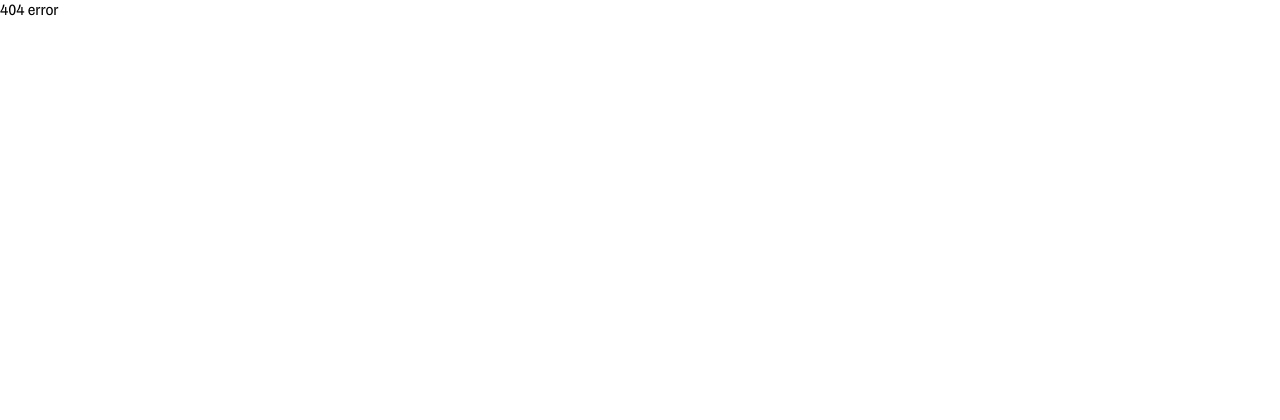
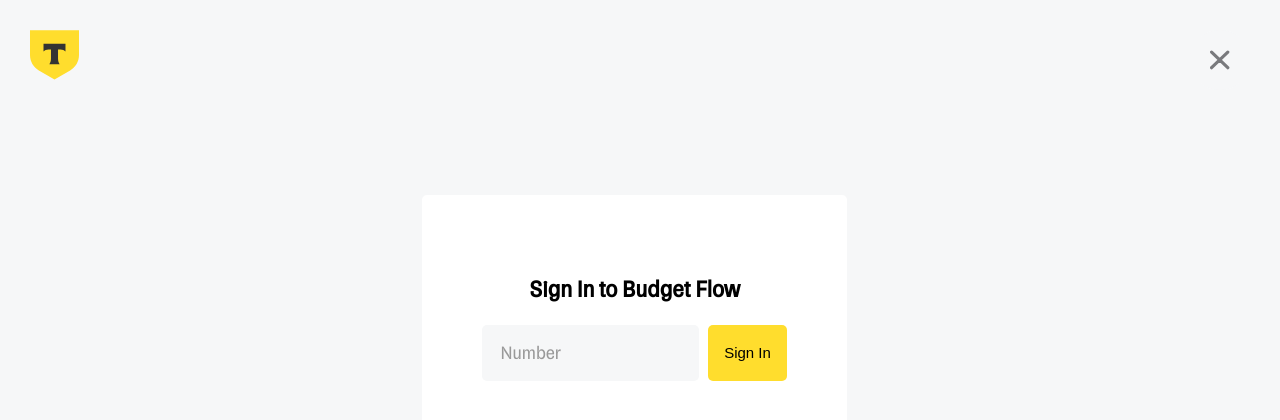
Before and after one commit to DanyaCorneum/Budget-Flow-Front-, a React (Vite) app: page /sign-in in a window 1280 px wide. Before the commit this address had no page. Shown: the top 420 px of the page. Built offline with nearby package versions, Linux system fonts and the light colour scheme.

Commit message:
sign in page develop 1

```diff
--- a/src/app/providers/router/router.tsx
+++ b/src/app/providers/router/router.tsx
@@ -1,6 +1,6 @@
 import {createBrowserRouter} from "react-router-dom";
 import {NavigationBar} from "../../../widgets";
-import {About, Home, Login, Other} from "../../../pages";
+import {About, Home, Login, Other, SignIn} from "../../../pages";
 
 
 export const router = createBrowserRouter(
@@ -28,5 +28,9 @@ export const router = createBrowserRouter(
             ],
             errorElement: <>404 error</>
         },
+        {
+            path: "/sign-in",
+            element: <SignIn/>
+        }
     ]
 );
--- a/src/app/styles/index.scss
+++ b/src/app/styles/index.scss
@@ -1,3 +1,5 @@
+@use "../../shared/styles/variables" as *;
+
 @font-face {
   font-family: "Tinkof Sans";
   src: url("../../../public/fonts/TinkoffSans-Regular.woff") format("woff");
@@ -12,6 +14,7 @@
 body {
   margin: 0;
   font-family: "Tinkof Sans", sans-serif;
+  background-color: $main-color;
 }
 
 button {
--- /dev/null
+++ b/src/pages/Home/Home.module.scss
@@ -0,0 +1,5 @@
+.home{
+  display: flex;
+  justify-content: center;
+
+}
--- a/src/pages/Home/Home.tsx
+++ b/src/pages/Home/Home.tsx
@@ -1,5 +1,14 @@
+import {Exit} from "../../widgets";
+import {default as Tbank} from "../../assets/tbank.svg"
+import styles from "./Home.module.scss"
+
+
 function Home(){
-    return <>Home</>
+    return <div className={styles["home"]}>
+        <img src={Tbank} alt={"tbank"}></img>
+
+        <Exit/>
+    </div>
 }
 
 export default  Home;
--- /dev/null
+++ b/src/pages/SignIn/SignIn.module.scss
@@ -0,0 +1,28 @@
+@use "../../shared/styles/variables" as variables;
+
+
+.sign-in{
+  display: flex;
+  justify-content: space-between;
+  background-color: variables.$secondary-color;
+  padding: 30px;
+  gap: 10rem;
+  img {
+    max-height: 50px;
+  }
+  .sign-in-window{
+    margin: 13.5% 64px;
+    background-color: variables.$main-color;
+    text-align: center;
+    padding: 60px;
+    border-radius: variables.$border-radius;
+    .sign-in-form{
+      display: flex;
+      justify-content: center;
+      gap: 9px;
+      @media screen and (max-width: 1050px) {
+        flex-direction: column;
+      }
+    }
+  }
+}
--- /dev/null
+++ b/src/pages/SignIn/SignIn.tsx
@@ -0,0 +1,27 @@
+import {default as Tbank} from "../../assets/tbank.svg"
+import styles from "./SignIn.module.scss"
+import cn from "classnames"
+import {Button, Input} from "../../shared";
+import {handleNumbers} from "../../shared/lib/index..ts";
+import {Exit} from "../../widgets";
+
+
+function SignIn() {
+    return (
+        <div className={cn(styles["sign-in"])}>
+            <img src={Tbank} alt={"tbank"}></img>
+
+            <div className={cn(styles["sign-in-window"])}>
+                <h2 className={cn(styles["title"])}>Sign In to Budget Flow</h2>
+                <form className={cn(styles["sign-in-form"])}>
+                    <Input className={cn(styles["input-number"])} placeholder={"Number"} isValid={true}
+                           handleData={handleNumbers}/>
+                    <Button>sign in</Button>
+                </form>
+            </div>
+            <Exit/>
+        </div>
+    )
+}
+
+export default SignIn;
--- a/src/pages/index.ts
+++ b/src/pages/index.ts
@@ -2,3 +2,4 @@ export {default as Home} from "./Home/Home.tsx"
 export {default as Login} from "./Login/Login.tsx"
 export {default as Other} from "./Other/Other.tsx"
 export {default as About} from "./About/About.tsx"
+export {default as SignIn} from "./SignIn/SignIn.tsx"
--- a/src/widgets/Exit/Exit.tsx
+++ b/src/widgets/Exit/Exit.tsx
@@ -2,14 +2,14 @@ import {Button} from "../../shared";
 import crossExit from "../../assets/cross-exit.svg"
 import cn from "classnames"
 import styles from "./Exit.module.scss"
-// import {useNavigate} from "react-router-dom";
+import {useNavigate} from "react-router-dom";
 
 
 
 function Exit(){
-    // const navigate = useNavigate()
+    const navigate = useNavigate()
 
-    return <Button className={cn(styles['exit'])} ><img src={crossExit} alt={"cross"}/></Button>
+    return <Button className={cn(styles['exit'])} onClick={() => navigate("/")}><img src={crossExit} alt={"cross"}/></Button>
 }
 
 export default Exit;
--- a/src/widgets/NavigationBar/NavigationBar.tsx
+++ b/src/widgets/NavigationBar/NavigationBar.tsx
@@ -7,7 +7,7 @@ function NavigationBar() {
             <Link to={"/home"}><Button>Home</Button></Link>
             <Link to={"/about"}><Button>about</Button></Link>
             <Link to={"/other"}><Button>other</Button></Link>
-            <Link to={"/login"}><Button>login</Button></Link>
+            <Link to={"/sign-in"}><Button>Sign-in</Button></Link>
             <Outlet/>
         </div>
     )
```
Also changed, not shown: src/app/App.tsx (+1 -8 lines).
